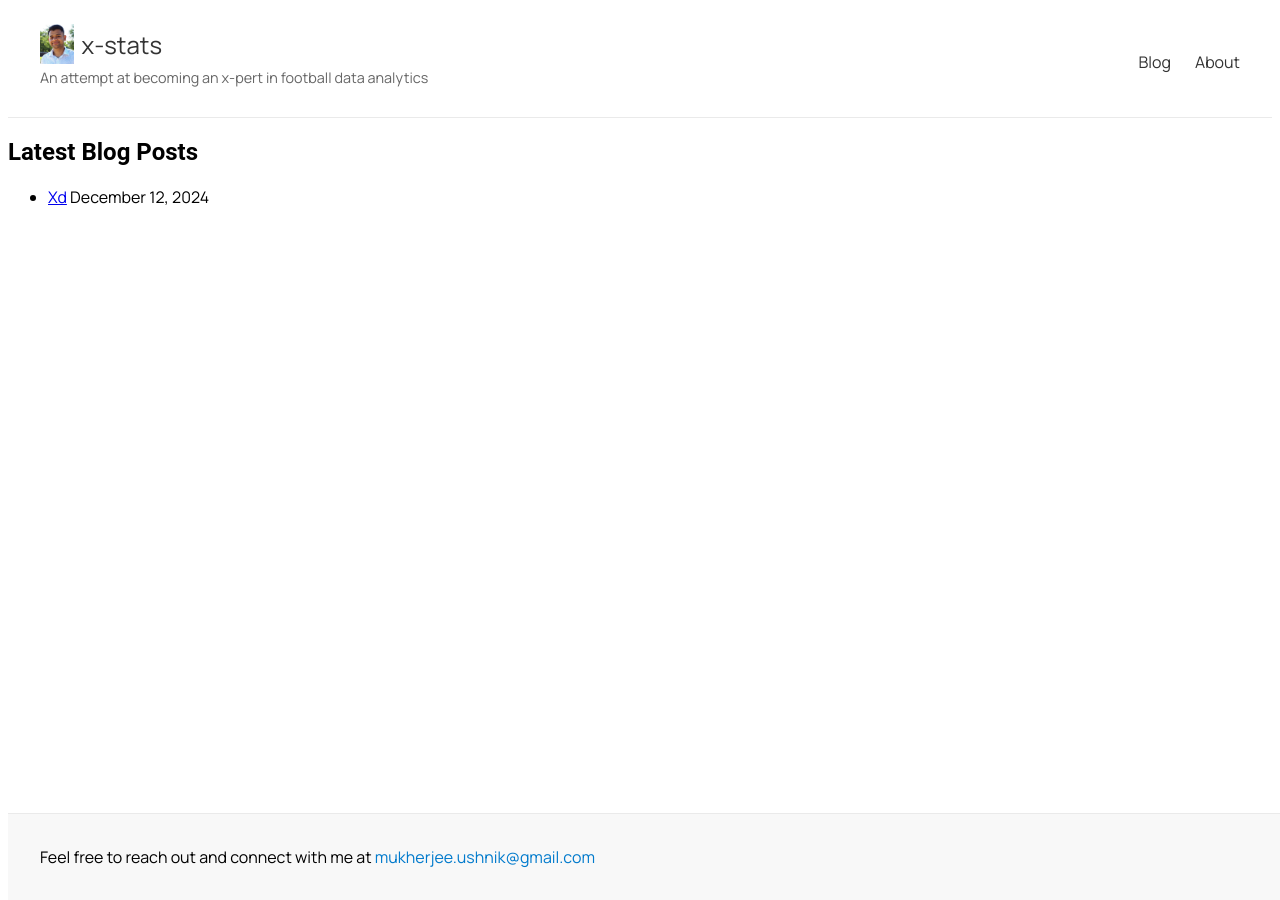
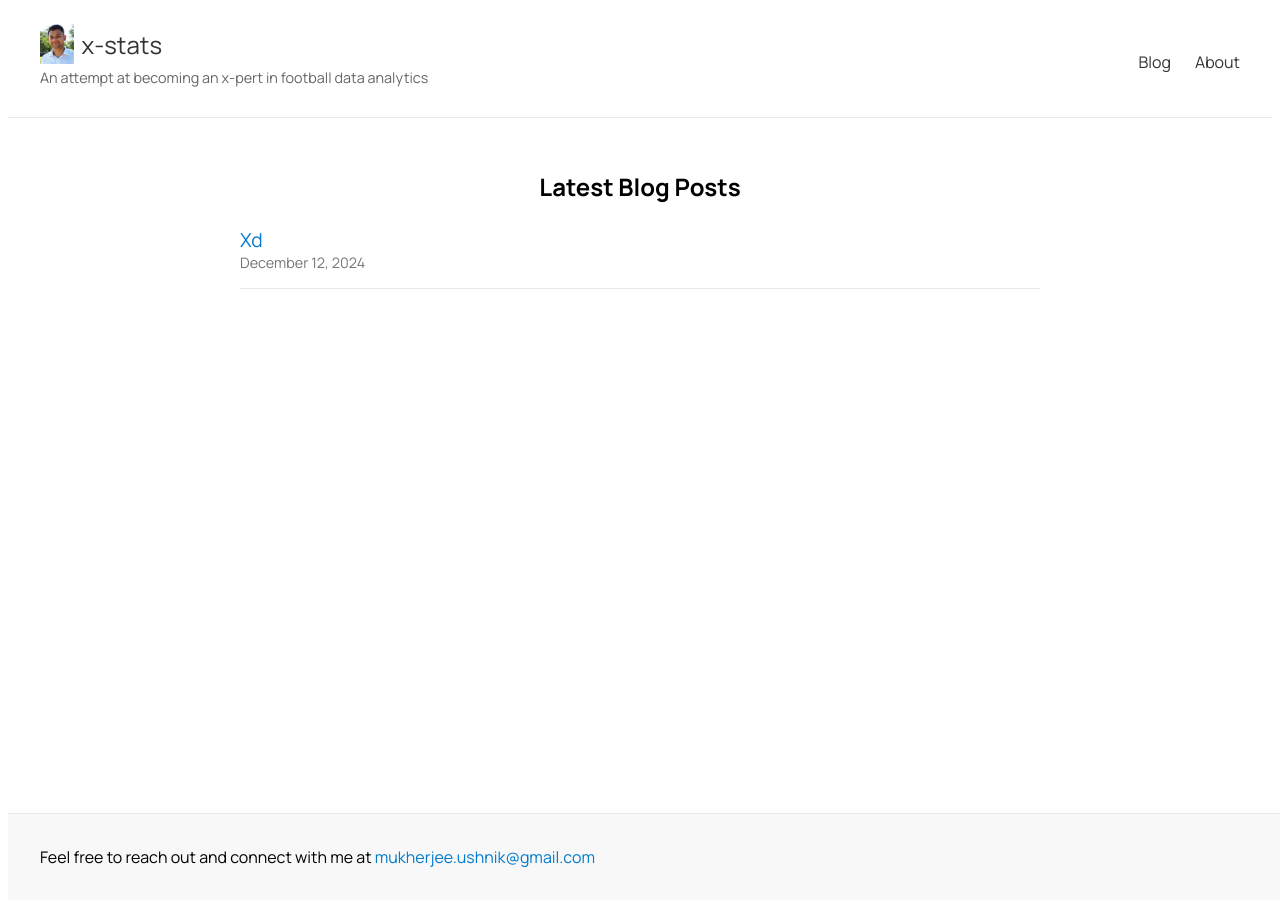
Before and after one commit to u3mukher/x-stats, a Jekyll site: the page built from index.md, in a window 1280 px wide. Built offline with Jekyll 4.4.1, drawn with Linux system fonts in a browser that asks for light colours.

Commit message:
Update custom.css

```diff
--- a/assets/css/custom.css
+++ b/assets/css/custom.css
@@ -4,9 +4,10 @@
 body {
   font-family: 'Manrope', sans-serif;
 }
-/* Optional: Adjust headings if necessary */
+
+/* Optional: Ensure all headings use Manrope */
 h1, h2, h3, h4, h5, h6 {
-  font-family: 'Roboto', sans-serif;
+  font-family: 'Manrope', sans-serif;
 }
 
 /* Header Styling */
@@ -97,4 +98,56 @@ h1, h2, h3, h4, h5, h6 {
 
 /* Latest Posts Styling */
 .latest-posts {
-  padding:
+  padding: 2em;
+  max-width: 800px;
+  margin: 0 auto;
+}
+
+.latest-posts h2 {
+  text-align: center;
+  margin-bottom: 1em;
+}
+
+.latest-posts ul {
+  list-style: none;
+  padding: 0;
+}
+
+.latest-posts li {
+  margin-bottom: 1em;
+  padding-bottom: 1em;
+  border-bottom: 1px solid #eaeaea;
+}
+
+.latest-posts a {
+  font-size: 1.2em;
+  color: #007acc;
+  text-decoration: none;
+}
+
+.latest-posts a:hover {
+  text-decoration: underline;
+}
+
+.post-date {
+  display: block;
+  font-size: 0.9em;
+  color: #777777;
+}
+
+/* Responsive Design */
+@media (max-width: 768px) {
+  .site-header, .site-footer {
+    flex-direction: column;
+    align-items: flex-start;
+  }
+
+  .site-nav ul {
+    flex-direction: column;
+    gap: 0.5em;
+  }
+
+  .site-footer {
+    position: static;
+  }
+}
```
